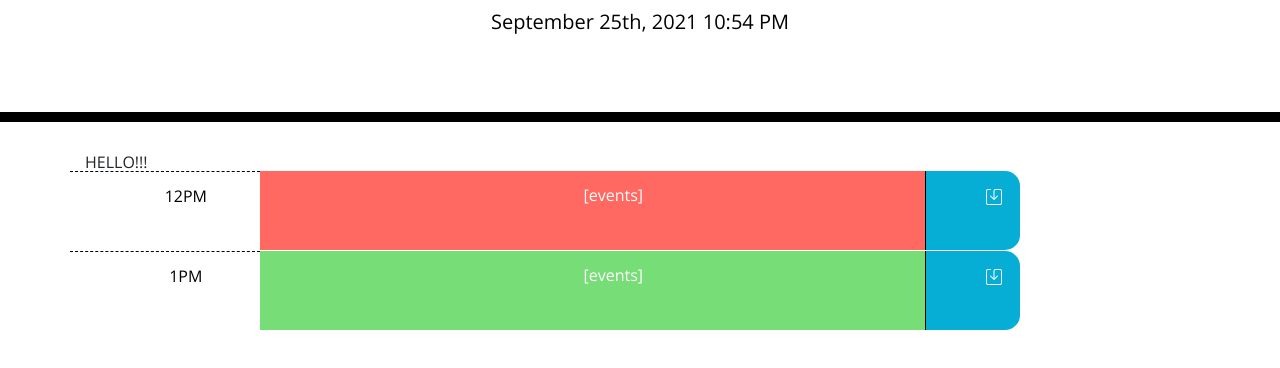
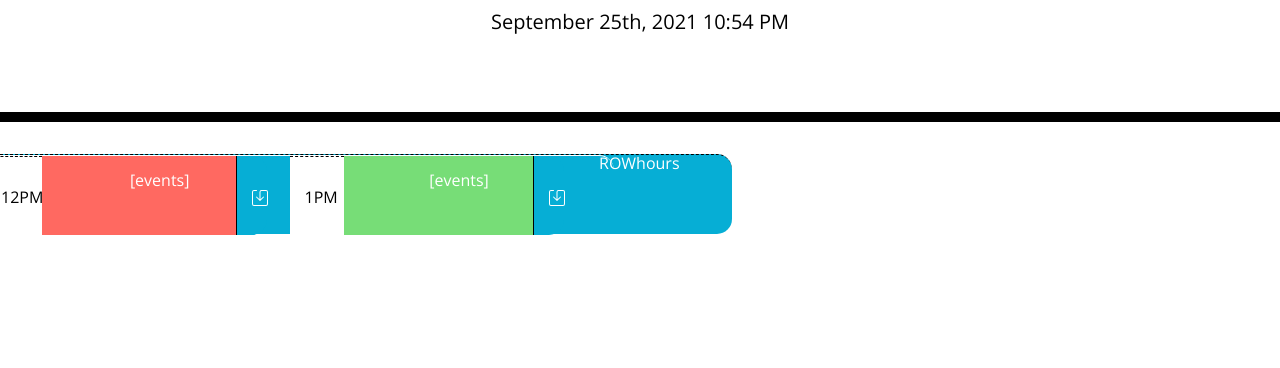
Before and after one commit to CChampness/WorkdayCalendar, a plain HTML site: page index.html in a window 1280 px wide. Shown: the part 182-550 px from the top of the page. Drawn offline with nearby package versions, Linux system fonts and the light colour scheme.

Commit message:
jquery debug version

```diff
--- a/Assets/js/script.js
+++ b/Assets/js/script.js
@@ -23,10 +23,8 @@ function minuteCounter() {
   var timeInterval = setInterval(function() {
 
     currentTime = moment().format("MMMM Do, YYYY h:mm A");
-    console.log("currentTime:"+currentTime);
     // Set the time display in the header
     dateTime.text(currentTime);
-    console.log("dateTime:" + dateTime.text());
     if (lastHour != currentHour) {
       // The hour has rolled over, so handle the timeblock updates
       updateTimeBlocks();
@@ -37,16 +35,25 @@ function minuteCounter() {
   }, 60000);  // 1 minute
   }
 
-  function setupRows(){
-    var containerEl = $('#container');
-    console.log(containerEl.text());
+  function setupRows(numHours){
+    var containerEl = $('.container');
     for (var i=0; i<numHours; i++){
-      var divEl = $("<div>").addClass("row time-block").text("AM/PM");
-      console.log(divEl.text());
-      containerEl.append(divEl);
+      var rowEl = containerEl.append("<div>ROW</div>");
+      console.log("row:" + i + " " +rowEl);
+      rowEl.addClass(["row", "time-block"]);
+      var hourEl = rowEl.append("<div>hours</div>");
+      hourEl.addClass(["col", "col-2", "hour"]);
+      var eventEl = rowEl.append("<div>event</div>");
+      hourEl.addClass(["col", "col-7", "description", "present"]);
+      var saveBtnEl = rowEl.append("<div>save</div>");
+      saveBtnEl.addClass(["col", "col-1", "saveBtn"]);
+
+      // rowEl.text("AM/PM");
+      // console.log(rowEl.text());
+      // containerEl.append(rowEl);
       console.log("setupRows:"+i);
     }
   }
 
   minuteCounter();
-  setupRows();
+  setupRows(numHours);
--- a/index.html
+++ b/index.html
@@ -28,7 +28,7 @@
       <p class="lead">A simple calendar app for scheduling your work day</p>
       <p id="currentDay" class="lead">timeclock goes here</p>
     </header>
-    <div class="container">HELLO!!!
+    <div class="container">
       <!-- Timeblocks go here -->
       <div class="row time-block">
         <div class="col col-2 hour">
```
